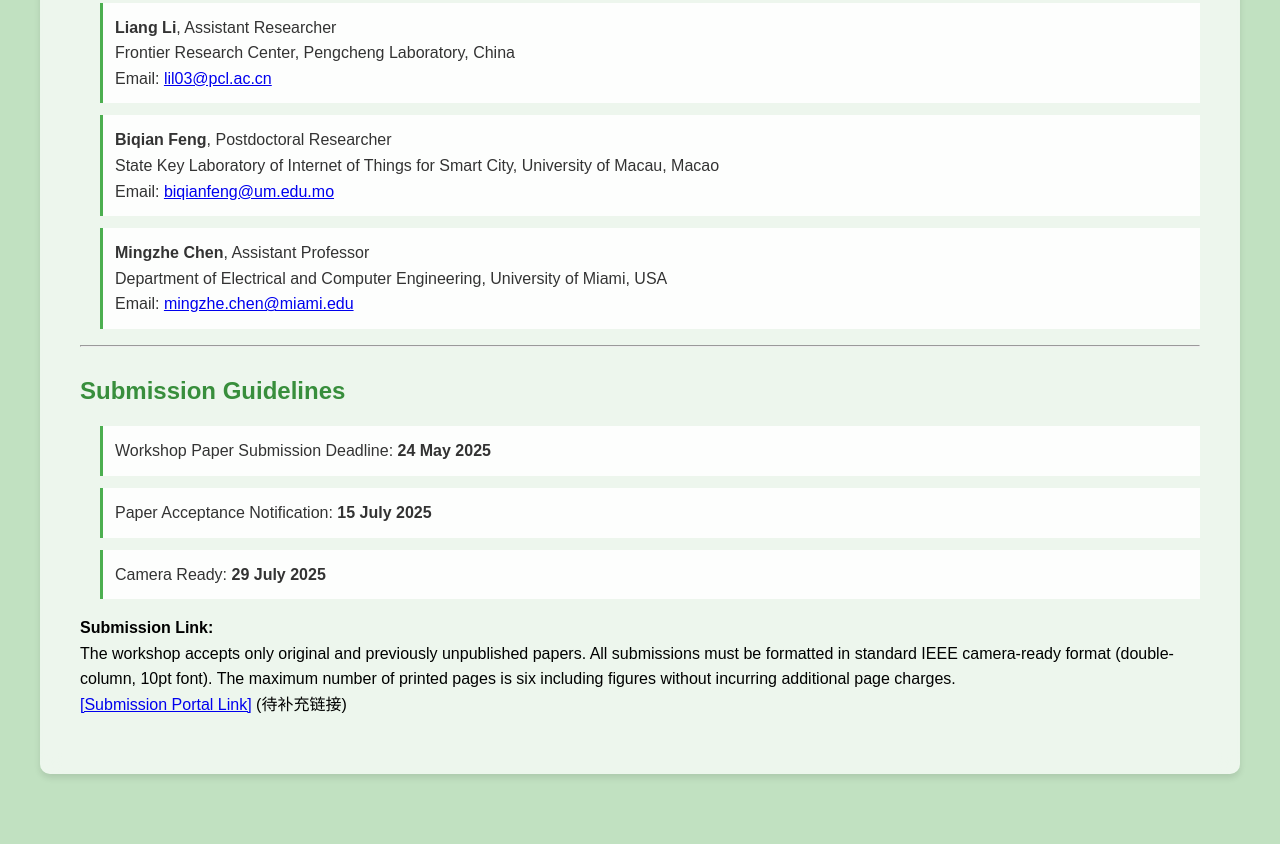
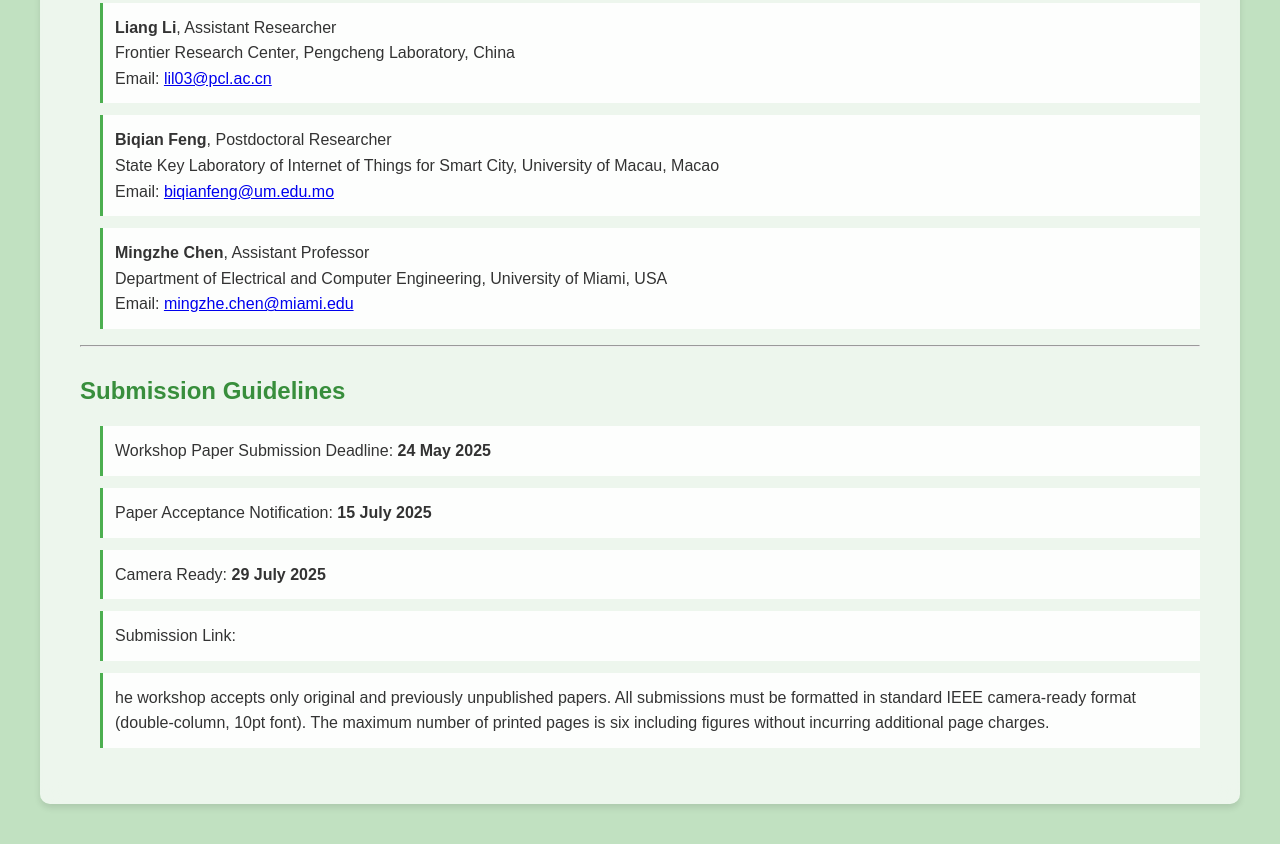
Before and after one commit to fengbiqian/VTC-2025fall-GAI-and-LLM, a plain HTML site: page index.html in a window 1280 px wide. Shown: the part 1881-2725 px from the top of the page. Before the commit the page ends 2695 px from the top, so only its background shows below. Drawn offline with Linux system fonts and the light colour scheme.

Commit message:
Update index.html

```diff
--- a/index.html
+++ b/index.html
@@ -152,12 +152,9 @@
             <li>Workshop Paper Submission Deadline: <strong>24 May 2025</strong></li>
             <li>Paper Acceptance Notification: <strong>15 July 2025</strong></li>
             <li>Camera Ready: <strong>29 July 2025</strong></li>
+            <li>Submission Link: </li>
+            <li>he workshop accepts only original and previously unpublished papers. All submissions must be formatted in standard IEEE camera-ready format (double-column, 10pt font). The maximum number of printed pages is six including figures without incurring additional page charges. </li>
         </ul>
-        <p>
-            <strong>Submission Link:</strong><br>
-            The workshop accepts only original and previously unpublished papers. All submissions must be formatted in standard IEEE camera-ready format (double-column, 10pt font). The maximum number of printed pages is six including figures without incurring additional page charges.<br>
-            <a href="#" class="email-link">[Submission Portal Link]</a> (待补充链接)
-        </p>
     </div>
 </body>
 </html>
```
